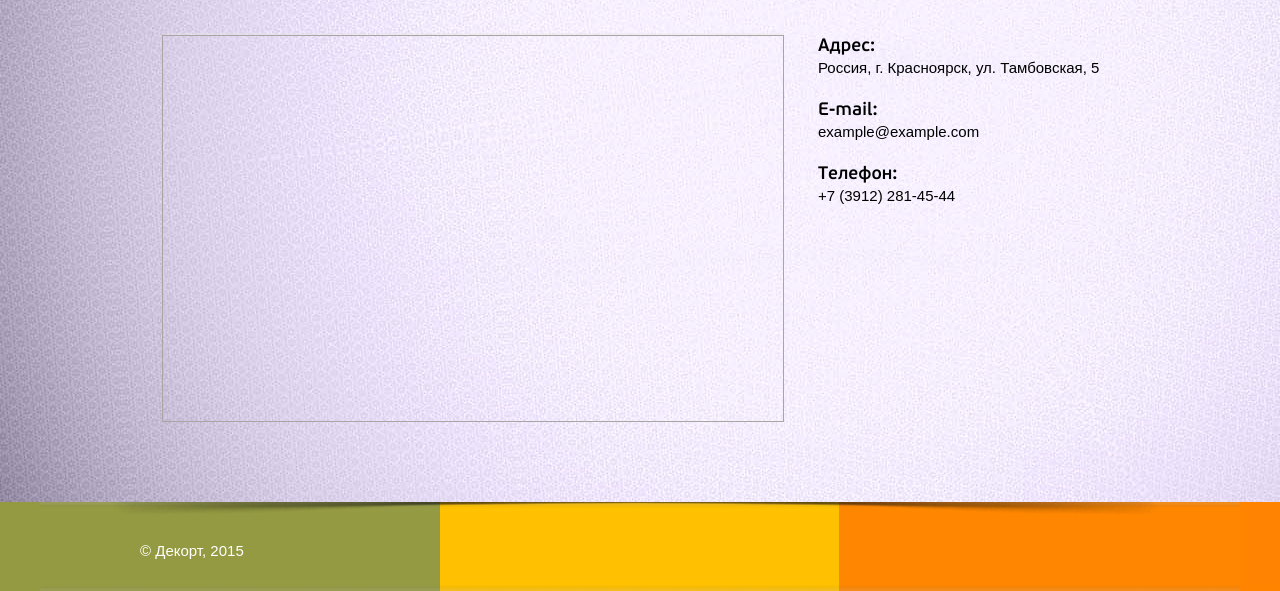
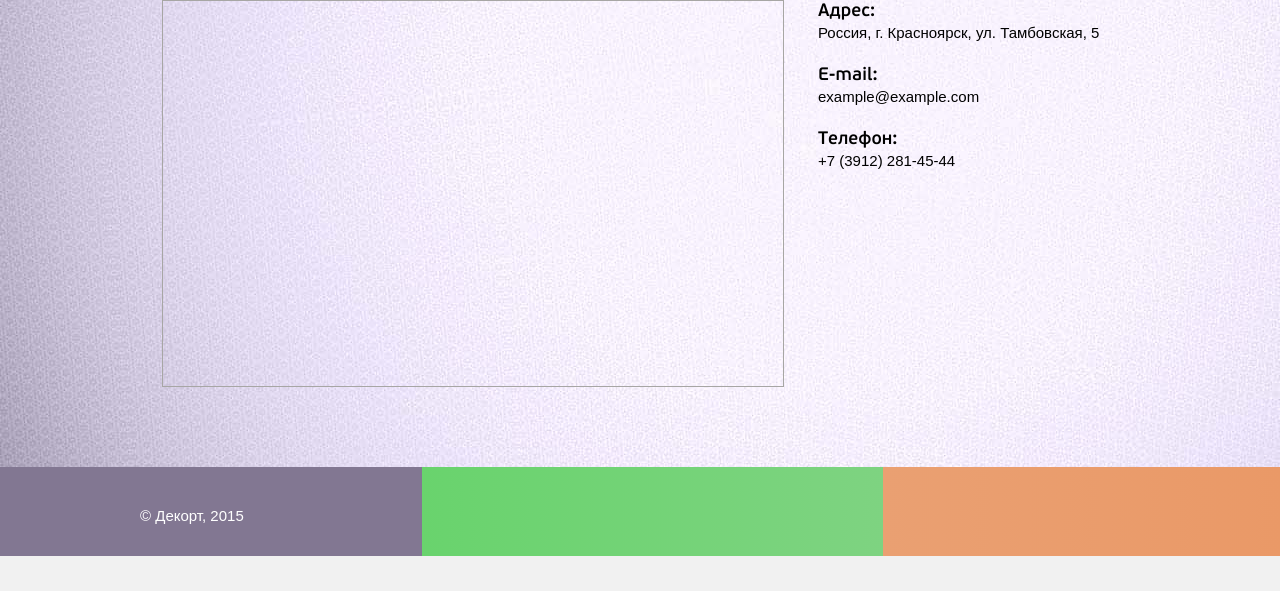
Before and after one commit to kras-landings/kras-landings.github.io, a PHP site: page / in a window 1280 px wide. Shown: the part 2615-3206 px from the top of the page. After the commit the page ends 3171 px from the top, so only its background shows below. Run offline with PHP 8.4, Linux system fonts and the light colour scheme; some libraries are stand-ins or nearby versions.

Commit message:
Many changes

```diff
--- a/css/user_style.css
+++ b/css/user_style.css
@@ -478,17 +478,8 @@
 
 
 .ags,.footer{
-    color:#fff;
-    height: 185px;
-    background: #949a42; /* Old browsers */
-    background: -moz-linear-gradient(left,  #949a42 0%, #949a42 33%, #ffc001 33%, #ffc001 66%, #ff8601 66%, #ff8601 100%); /* FF3.6+ */
-    background: -webkit-gradient(linear, left top, right top, color-stop(0%,#949a42), color-stop(33%,#949a42), color-stop(33%,#ffc001), color-stop(66%,#ffc001), color-stop(66%,#ff8601), color-stop(100%,#ff8601)); /* Chrome,Safari4+ */
-    background: -webkit-linear-gradient(left,  #949a42 0%,#949a42 33%,#ffc001 33%,#ffc001 66%,#ff8601 66%,#ff8601 100%); /* Chrome10+,Safari5.1+ */
-    background: -o-linear-gradient(left,  #949a42 0%,#949a42 33%,#ffc001 33%,#ffc001 66%,#ff8601 66%,#ff8601 100%); /* Opera 11.10+ */
-    background: -ms-linear-gradient(left,  #949a42 0%,#949a42 33%,#ffc001 33%,#ffc001 66%,#ff8601 66%,#ff8601 100%); /* IE10+ */
-    background: linear-gradient(to right,  #949a42 0%,#949a42 33%,#ffc001 33%,#ffc001 66%,#ff8601 66%,#ff8601 100%); /* W3C */
-    filter: progid:DXImageTransform.Microsoft.gradient( startColorstr='#949a42', endColorstr='#ff8601',GradientType=1 ); /* IE6-9 */
-    box-shadow: inset 0 5px 5px -2px rgba(0, 0, 0, 0.14),inset 0 -5px 5px -2px rgba(0, 0, 0, 0.14);
+    background: url(../i/freeze.jpg) no-repeat center center;
+    background-size: cover;
 }
 .ags > div{
     padding-top:40px;
@@ -517,7 +508,12 @@
     position: relative;
     left:100px;
 }
-
+.twoler{
+    margin-left: 20px;
+}
+.last{
+    margin-left:70px;
+}
 
 .well{
     padding-bottom: 80px;
@@ -677,18 +673,18 @@
 .footer{
     height:89px;
     box-shadow: none;
-background: #949a42; /* Old browsers */
-background: -moz-linear-gradient(left,  hsla(64,40%,43%,1) 0%, hsla(64,40%,43%,1) 50%, hsla(31,100%,50%,1) 50%, hsla(31,100%,50%,1) 100%); /* FF3.6+ */
-background: -webkit-gradient(linear, left top, right top, color-stop(0%,hsla(64,40%,43%,1)), color-stop(50%,hsla(64,40%,43%,1)), color-stop(50%,hsla(31,100%,50%,1)), color-stop(100%,hsla(31,100%,50%,1))); /* Chrome,Safari4+ */
-background: -webkit-linear-gradient(left,  hsla(64,40%,43%,1) 0%,hsla(64,40%,43%,1) 50%,hsla(31,100%,50%,1) 50%,hsla(31,100%,50%,1) 100%); /* Chrome10+,Safari5.1+ */
-background: -o-linear-gradient(left,  hsla(64,40%,43%,1) 0%,hsla(64,40%,43%,1) 50%,hsla(31,100%,50%,1) 50%,hsla(31,100%,50%,1) 100%); /* Opera 11.10+ */
-background: -ms-linear-gradient(left,  hsla(64,40%,43%,1) 0%,hsla(64,40%,43%,1) 50%,hsla(31,100%,50%,1) 50%,hsla(31,100%,50%,1) 100%); /* IE10+ */
-background: linear-gradient(to right,  hsla(64,40%,43%,1) 0%,hsla(64,40%,43%,1) 50%,hsla(31,100%,50%,1) 50%,hsla(31,100%,50%,1) 100%); /* W3C */
-filter: progid:DXImageTransform.Microsoft.gradient( startColorstr='#949a42', endColorstr='#ff8601',GradientType=1 ); /* IE6-9 */
-
+/* Permalink - use to edit and share this gradient: http://colorzilla.com/gradient-editor/#827792+0,827792+33,69d36d+33,7ed381+69,ed7225+69,eaa072+69,ea9967+100 */
+background: #827792; /* Old browsers */
+background: -moz-linear-gradient(left,  #827792 0%, #827792 33%, #69d36d 33%, #7ed381 69%, #ed7225 69%, #eaa072 69%, #ea9967 100%); /* FF3.6+ */
+background: -webkit-gradient(linear, left top, right top, color-stop(0%,#827792), color-stop(33%,#827792), color-stop(33%,#69d36d), color-stop(69%,#7ed381), color-stop(69%,#ed7225), color-stop(69%,#eaa072), color-stop(100%,#ea9967)); /* Chrome,Safari4+ */
+background: -webkit-linear-gradient(left,  #827792 0%,#827792 33%,#69d36d 33%,#7ed381 69%,#ed7225 69%,#eaa072 69%,#ea9967 100%); /* Chrome10+,Safari5.1+ */
+background: -o-linear-gradient(left,  #827792 0%,#827792 33%,#69d36d 33%,#7ed381 69%,#ed7225 69%,#eaa072 69%,#ea9967 100%); /* Opera 11.10+ */
+background: -ms-linear-gradient(left,  #827792 0%,#827792 33%,#69d36d 33%,#7ed381 69%,#ed7225 69%,#eaa072 69%,#ea9967 100%); /* IE10+ */
+background: linear-gradient(to right,  #827792 0%,#827792 33%,#69d36d 33%,#7ed381 69%,#ed7225 69%,#eaa072 69%,#ea9967 100%); /* W3C */
+filter: progid:DXImageTransform.Microsoft.gradient( startColorstr='#827792', endColorstr='#ea9967',GradientType=1 ); /* IE6-9 */
 }
 .footer > div{
-    background: url(../i/footer.png) no-repeat center center;
+
     height:89px;
     font-family: Arial;
 }
--- a/index.htm
+++ b/index.htm
@@ -139,15 +139,15 @@
 
 <p>лет на этом<br>
 рынке</p>
-<span class="number">93</span>
+<span class="number twoler">3890</span>
 
-<p>продажи<br>
-в неделю</p>
-<span class="number">3890</span>
-
-<p class="end">клиентов уже<br>
+<p>клиентов уже<br>
 используют<br>
 нашу мебель</p>
+<span class="number last">84</span>
+
+<p class="end">продажи<br>
+в неделю</p>
 </div>
             </div>
     <!--<div class="wow bounceIn slider">
```
Also changed, not shown: i/contacts-bg.jpg.
